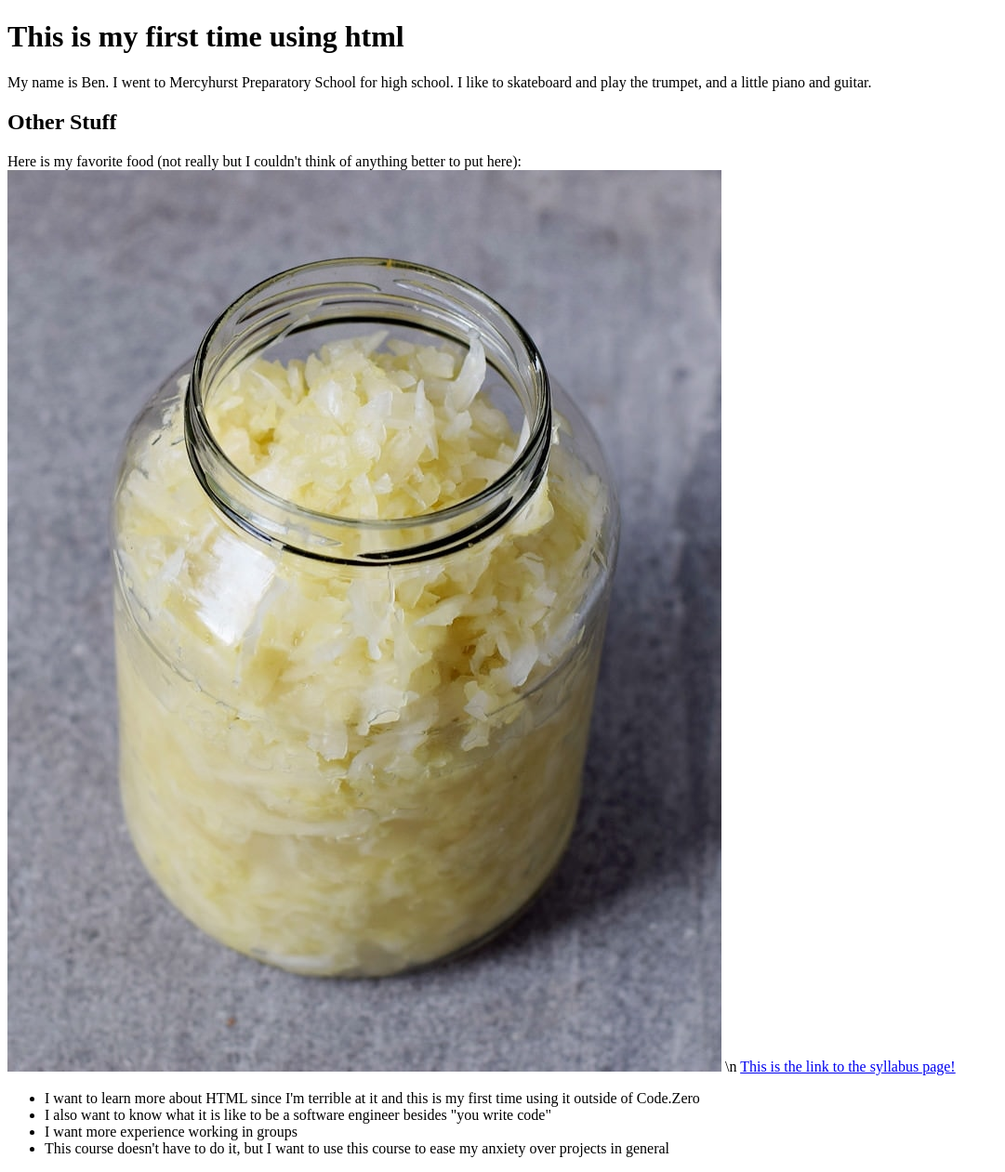
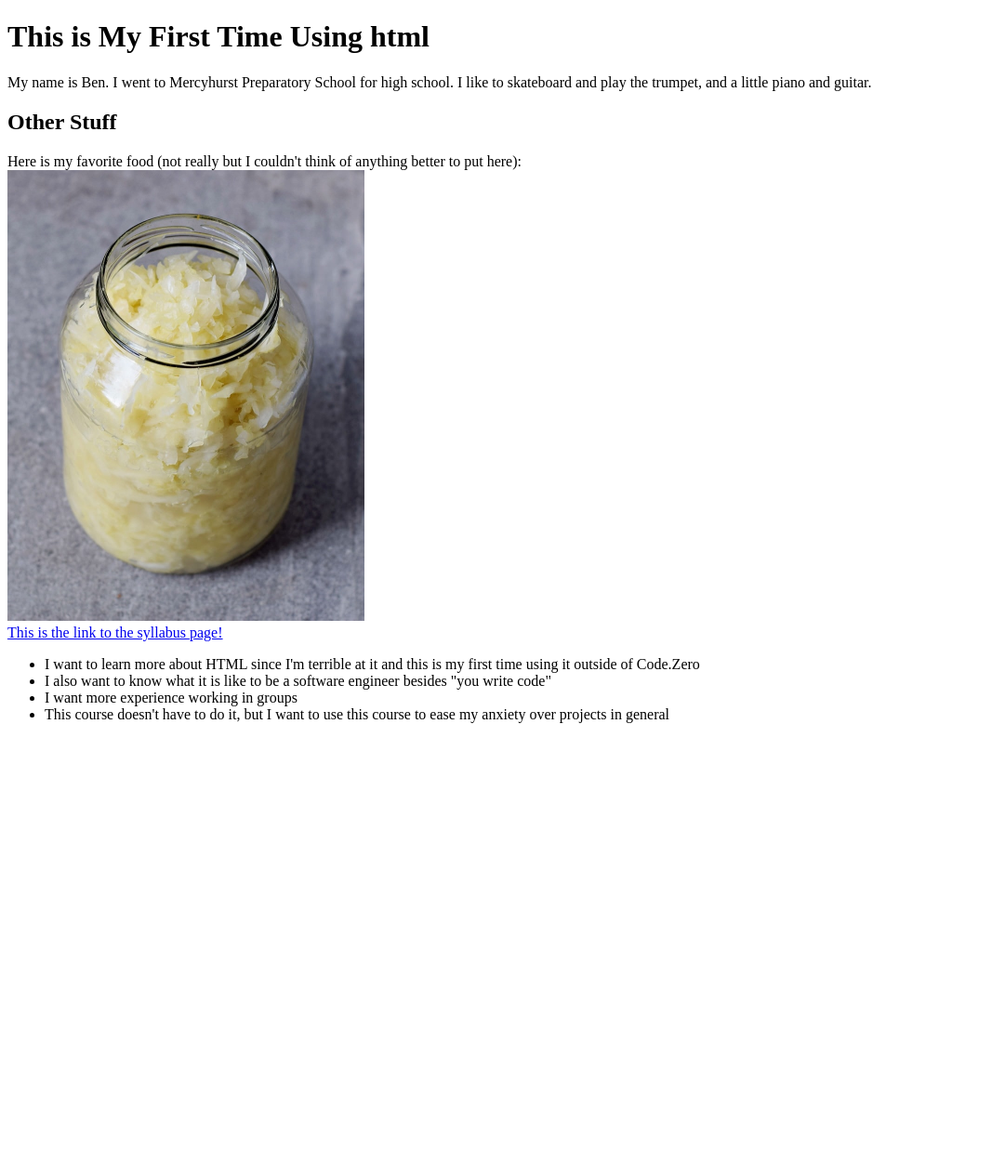
Before and after one commit to bab8295/bab8295.github.io, a plain HTML site: page index.html in a window 1280 px wide. Shown: the whole page at 93% size, without its empty margins (0-1081 px from the left). After the commit the page ends 800 px from the top, so only its background shows below. Drawn offline with Linux system fonts and the light colour scheme.

Commit message:
Update index.html

```diff
--- a/index.html
+++ b/index.html
@@ -1,12 +1,13 @@
 <!DOCTYPE html>
 <html>
 <body>
-<h1> This is my first time using html</h1>
+<h1> This is My First Time Using html</h1>
 <p1> My name is Ben. I went to Mercyhurst Preparatory School for high school. I like to skateboard and play the trumpet, and a little piano and guitar.</p1>
   <h2>Other Stuff</h2>
   <p2>Here is my favorite food (not really but I couldn't think of anything better to put here):</p2>
-  <img src="sauerkraut.jpg" alt+"Sauerkraut">
-  <p3>\n</p3>
+  <br>
+  <img src="sauerkraut.jpg" alt+"Sauerkraut" width="384" height="485">
+  <br>
   <a href="https://www.se.rit.edu/~swen-101/00/index.html">This is the link to the syllabus page!</a>
   <ul>
     <li>I want to learn more about HTML since I'm terrible at it and this is my first time using it outside of Code.Zero</li>
```
